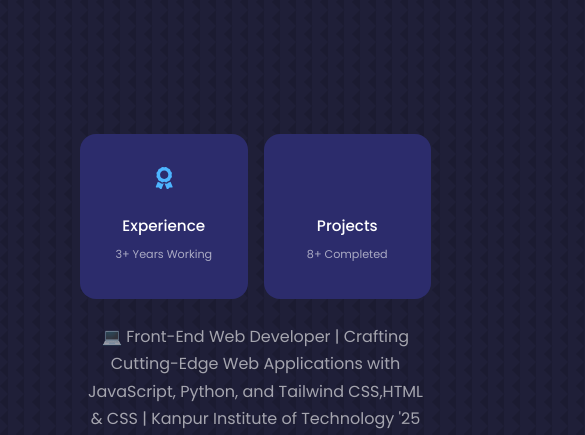
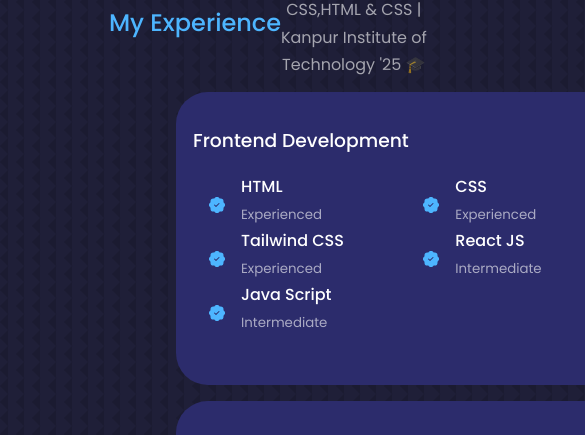
Before and after one commit to Mayank6387/Portfolio, a React (Create React App) app: page / in a window 390 px wide. Shown: the part 1318-1753 px from the top of the page, 585 px wide, since content can reach past the window. Built offline with nearby package versions, Linux system fonts and the light colour scheme; some icons are missing; a web font is replaced by a local one.

Commit message:
Completed

```diff
--- a/src/App.css
+++ b/src/App.css
@@ -7,6 +7,10 @@
   box-sizing: border-box;
   list-style: none;
   text-decoration: none;
+}
+section{
+  margin-top: 8rem;
+  height: 72vh;
 }
 
 :root{
@@ -49,10 +53,7 @@ h1,h2,h3,h4,h5{
 h1{
   font-size: 2.5rem;
 }
-section{
-  margin-top: 8rem;
-  height: 100vh;
-}
+
 section>h2,section>h5{
   text-align:center;
   color: var(--color-light);
--- a/src/components/Footer/footer.css
+++ b/src/components/Footer/footer.css
@@ -3,7 +3,7 @@ footer{
     padding: 3rem 0;
     text-align: center;
     font-size:0.9rem;
-    margin-top:7rem;
+    margin-top:26rem;
 }
 
 footer a{
--- a/src/components/Involvement/experience.css
+++ b/src/components/Involvement/experience.css
@@ -41,13 +41,16 @@
     .experience__container{
         grid-template-columns: 1fr;
     }
-    .experience__container>div{
-        width: 80%;
+    .experience__container>div {
+        width: 79%;
         padding: 2rem;
-        margin: 0 auto;
+        margin: 0px 6rem;
     }
     .experience__content{
         padding: 1rem;
+    }
+    section{
+        height:69vh;
     }
 }
 
--- a/src/components/about/about.css
+++ b/src/components/about/about.css
@@ -71,6 +71,16 @@
    .about__contact p{
       margin: 1rem 0 1.5rem;
    }
+   section{
+      margin-top:-5rem;
+    }
+  .about__container {
+   display: grid;
+   grid-template-columns: 85% 44%;
+   gap:0%;
+   justify-content: end;
+   align-items: center;
+}
 }
 
 @media screen and (max-width:600px){
@@ -78,6 +88,10 @@
       width: 65%;
       margin:0 auto 3rem;
    }
+   .about__contact p {
+      margin: 4rem 6px 2.5rem;
+  }
+
 
    .about__cards{
       grid-template-columns:1fr 1fr;
--- a/src/components/contact/contact.css
+++ b/src/components/contact/contact.css
@@ -54,6 +54,11 @@ input,textarea{
         grid-template-columns:1fr;
         gap:2rem;
     }
+    .contact__options,form {
+        position: relative;
+        right: 3rem;
+    }
+
 }
 
 @media screen and (max-width:600px){
--- a/src/components/header/header.css
+++ b/src/components/header/header.css
@@ -4,11 +4,10 @@ header{
     overflow: hidden;
 }
 
-.header__container{
+.header__container {
+    height: 45%;
+    position: relative;
     text-align: center;
-    height: 100%;
-    position: relative;
-
 }
 .CTA{
     margin-top: 2.5rem;
@@ -23,7 +22,7 @@ header{
     position: absolute;
     gap: 0.8rem;
     left: 15rem;
-    bottom: 0.5rem;
+    bottom: -17.5rem;
 }
 .header__socials::after{
     content: "";
@@ -45,7 +44,7 @@ header{
 .scroll__down{
     position:absolute;
     right: 5.5rem;
-    bottom: 2rem;
+    bottom: -15rem;
     transform: rotate(90deg);
     font-weight: 300;
     font-size:0.9rem;
@@ -55,9 +54,17 @@ header{
     header{
         height:68vh;
     }
-    .header__socials{
-        left: 9rem;
-        bottom: 2rem;
+    .header__socials {
+        left: 6rem;
+        bottom: -12rem;
+    }
+    .scroll__down {
+        position: absolute;
+        right: 1.5rem;
+        bottom: -11rem;
+        transform: rotate(90deg);
+        font-weight: 300;
+        font-size: 0.9rem;
     }
 
 }
```
